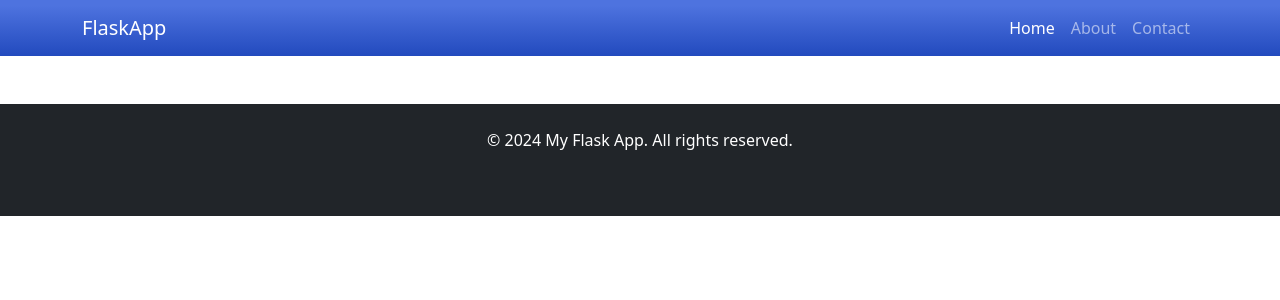
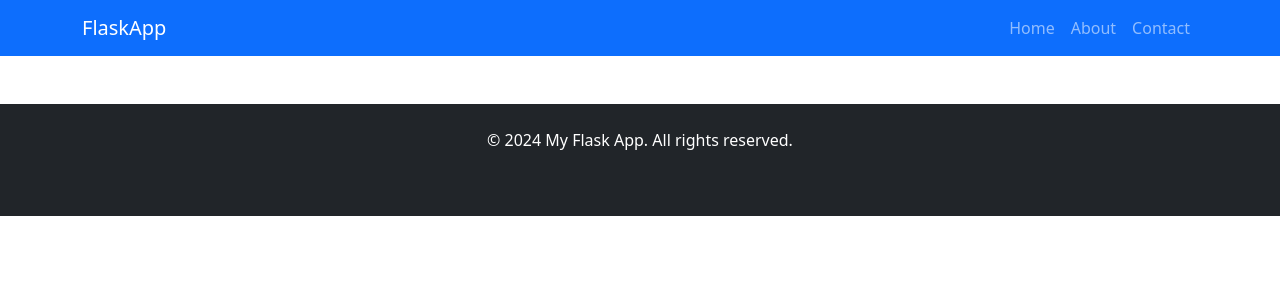
Before and after one commit to Hackbits/Backend-Development, a Flask app: page /base in a window 1280 px wide. Shown: the top 300 px of the page. Run offline with Flask 3, Linux system fonts and the light colour scheme; some libraries are stand-ins or nearby versions.

Commit message:
Day 4 1st Commit

```diff
--- a/Day03/app.py
+++ b/Day03/app.py
@@ -1,10 +1,12 @@
-from flask import Flask, render_template
+from flask import Flask, render_template,request,redirect,url_for, flash
 
 app = Flask(__name__)
+app.secret_key = "supersecretkey"
 
 @app.route("/")
 def home():
-    return render_template("home.html",message = "Hello from flask templates,Today is Day 3.")
+    return render_template("home.html")
+
 
 @app.route("/base")
 def base():
@@ -13,3 +15,17 @@ def base():
 @app.route("/about")
 def about():
     return render_template("about.html")
+
+@app.route("/contact", methods=["GET", "POST"])
+def contact():
+    if request.method == "POST":
+        name = request.form.get("name")
+        email = request.form.get("email")
+
+        if not name or not email:
+            flash("All fields are required!", "error")
+            return redirect("contact", name=name, email=email)
+
+        flash("Message sent successfully!", "success")
+        return redirect(url_for("home"))
+    return render_template("contact.html")
--- a/Day03/templates/base.html
+++ b/Day03/templates/base.html
@@ -1,10 +1,13 @@
 <!DOCTYPE html>
 <html lang="en">
   <head>
-    <meta charset="UTF-8">
-    <meta name="viewport" content="width=device-width, initial-scale=1.0">
+    <meta charset="UTF-8" />
+    <meta name="viewport" content="width=device-width, initial-scale=1.0" />
     <title>{% block title %}My Flask App{% endblock %}</title>
-    <link href="https://cdn.jsdelivr.net/npm/bootstrap@5.1.3/dist/css/bootstrap.min.css" rel="stylesheet">
+    <link
+      href="https://cdn.jsdelivr.net/npm/bootstrap@5.1.3/dist/css/bootstrap.min.css"
+      rel="stylesheet"
+    />
     <style>
       .custom-header {
         background-color: #4e73df;
@@ -20,30 +23,25 @@
         margin-bottom: 1rem;
         font-size: 2rem;
         color: #fff;
-            border-radius: .75rem;
+        border-radius: 0.75rem;
       }
     </style>
   </head>
   <body>
     <!-- Navigation -->
-    <nav class="navbar navbar-expand-lg navbar-dark custom-header">
+    <nav class="navbar navbar-expand-lg navbar-dark bg-primary">
       <div class="container">
-            <a class="navbar-brand" href="{{ url_for('home') }}">
-                <i class="fas fa-code"></i> FlaskApp
-            </a>
-            <button class="navbar-toggler" type="button" data-bs-toggle="collapse" data-bs-target="#navbarNav">
-                <span class="navbar-toggler-icon"></span>
-            </button>
-            <div class="collapse navbar-collapse" id="navbarNav">
+        <a class="navbar-brand" href="{{ url_for('home') }}">FlaskApp</a>
+        <div class="collapse navbar-collapse">
           <ul class="navbar-nav ms-auto">
             <li class="nav-item">
-                        <a class="nav-link active" href="{{ url_for('home') }}">Home</a>
+              <a class="nav-link" href="{{ url_for('home') }}">Home</a>
             </li>
             <li class="nav-item">
               <a class="nav-link" href="{{ url_for('about') }}">About</a>
             </li>
             <li class="nav-item">
-                        <a class="nav-link" href="#">Contact</a>
+              <a class="nav-link" href="{{ url_for('contact') }}">Contact</a>
             </li>
           </ul>
         </div>
@@ -52,9 +50,21 @@
 
     <!-- Main Content Block -->
     <main class="container my-5">
-        {% block content %}
-        <!-- Child templates will insert their content here -->
-        {% endblock %}
+      {% with messages = get_flashed_messages(with_categories=true) %} {% if
+      messages %} {% for category, message in messages %}
+      <div
+        class="alert alert-{{ category }} alert-dismissible fade show"
+        role="alert"
+      >
+        {{ message }}
+        <button
+          type="button"
+          class="btn-close"
+          data-bs-dismiss="alert"
+          aria-label="Close"
+        ></button>
+      </div>
+      {% endfor %} {% endif %} {% endwith %} {% block content %} {% endblock %}
     </main>
 
     <!-- Footer -->
@@ -63,8 +73,12 @@
         <p>&copy; 2024 My Flask App. All rights reserved.</p>
         <div class="social-links">
           <a href="#" class="text-white mx-2"><i class="fab fa-twitter"></i></a>
-                <a href="#" class="text-white mx-2"><i class="fab fa-facebook"></i></a>
-                <a href="#" class="text-white mx-2"><i class="fab fa-instagram"></i></a>
+          <a href="#" class="text-white mx-2"
+            ><i class="fab fa-facebook"></i
+          ></a>
+          <a href="#" class="text-white mx-2"
+            ><i class="fab fa-instagram"></i
+          ></a>
           <a href="#" class="text-white mx-2"><i class="fab fa-github"></i></a>
         </div>
       </div>
@@ -72,6 +86,9 @@
 
     <!-- Scripts -->
     <script src="https://cdn.jsdelivr.net/npm/bootstrap@5.1.3/dist/js/bootstrap.bundle.min.js"></script>
-    <script src="https://kit.fontawesome.com/your-fontawesome-kit.js" crossorigin="anonymous"></script>
+    <script
+      src="https://kit.fontawesome.com/your-fontawesome-kit.js"
+      crossorigin="anonymous"
+    ></script>
   </body>
 </html>
--- a/Day03/templates/contact.html
+++ b/Day03/templates/contact.html
@@ -13,6 +13,7 @@ content %}
           class="form-control"
           id="name"
           name="name"
+          value="{{ name or '' }}"
           required
         />
       </div>
@@ -23,6 +24,7 @@ content %}
           class="form-control"
           id="email"
           name="email"
+          value="{{ email or '' }}"
           required
         />
       </div>
```
Also changed, not shown: Day03/templates/home.html (+20 -10 lines). Lines whose indentation alone changed are shown as unchanged.
